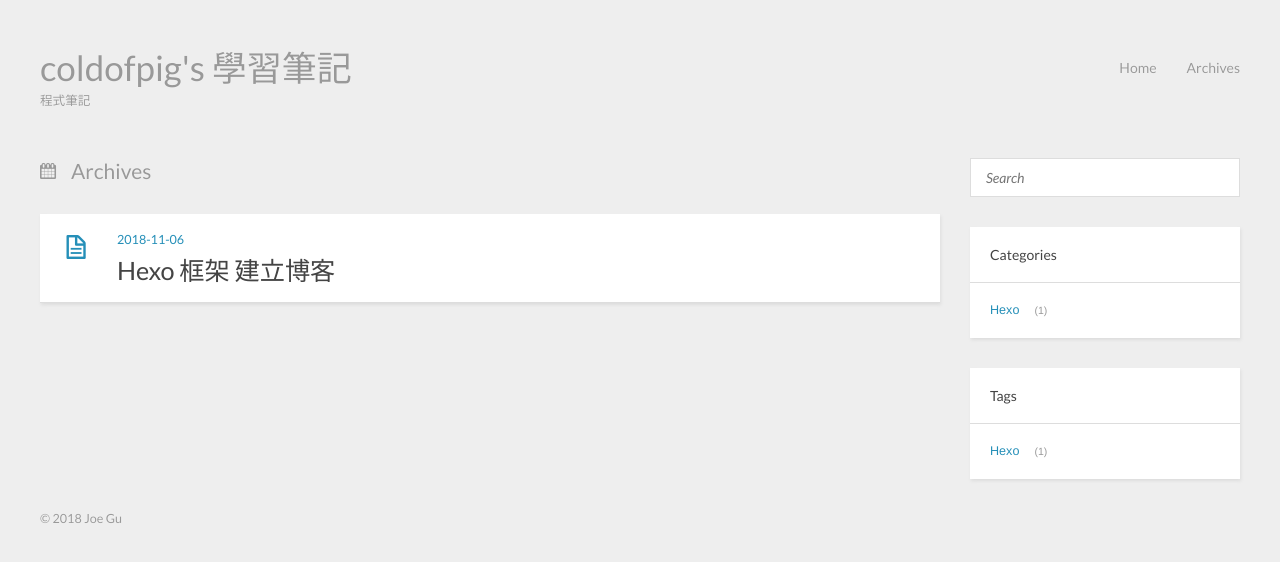
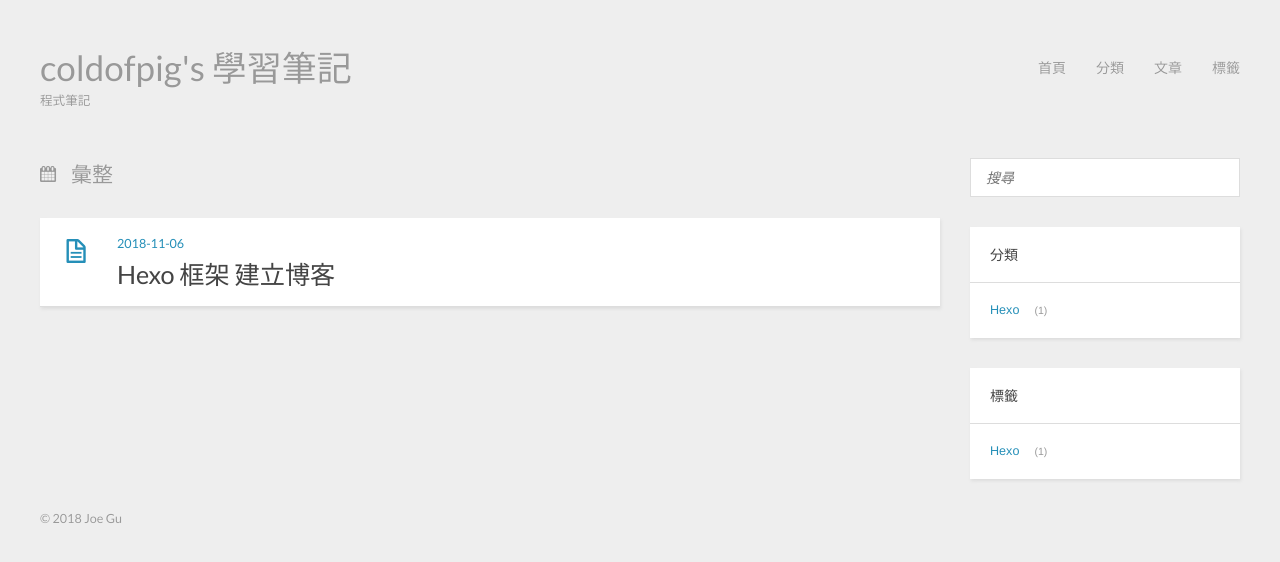
Before and after one commit to coldofpig/coldofpig.github.io, a plain HTML site: page archives/index.html in a window 1280 px wide. Drawn offline with nearby package versions, Linux system fonts and the light colour scheme.

Commit message:
Site updated: 2018-11-06 15:42:30

```diff
--- a/archives/index.html
+++ b/archives/index.html
@@ -3,7 +3,7 @@
 <head><meta name="generator" content="Hexo 3.8.0">
   <meta charset="utf-8">
 
-  <title>Archives | coldofpig&#39;s 學習筆記</title>
+  <title>彙整 | coldofpig&#39;s 學習筆記</title>
   <meta name="author" content="Joe Gu">
 
   <meta name="description" content="自學的記錄">
@@ -35,9 +35,13 @@
 <nav id="main-nav" class="alignright">
   <ul>
 
-      <li><a href="/">Home</a></li>
+      <li><a href="//">首頁</a></li>
 
-      <li><a href="/archives">Archives</a></li>
+      <li><a href="/categories">分類</a></li>
+
+      <li><a href="/archives">文章</a></li>
+
+      <li><a href="/tags">標籤</a></li>
 
   </ul>
   <div class="clearfix"></div>
@@ -46,7 +50,7 @@
 </header>
   <div id="content" class="inner">
     <div id="main-col" class="alignleft"><div id="wrapper">
-<h2 class="archive-title">Archives</h2>
+<h2 class="archive-title">彙整</h2>
 
 
   <div class="archive">
@@ -68,14 +72,14 @@
     <aside id="sidebar" class="alignright">
   <div class="search">
   <form action="//google.com/search" method="get" accept-charset="utf-8">
-    <input type="search" name="q" results="0" placeholder="Search">
+    <input type="search" name="q" results="0" placeholder="搜尋">
     <input type="hidden" name="q" value="site:yoursite.com">
   </form>
 </div>
 
 
 <div class="widget tag">
-  <h3 class="title">Categories</h3>
+  <h3 class="title">分類</h3>
   <ul class="entry">
 
     <li><a href="/categories/Hexo/">Hexo</a><small>1</small></li>
@@ -86,7 +90,7 @@
 
 
 <div class="widget tag">
-  <h3 class="title">Tags</h3>
+  <h3 class="title">標籤</h3>
   <ul class="entry">
 
     <li><a href="/tags/Hexo/">Hexo</a><small>1</small></li>
```
Also changed, not shown: 2018/11/06/first-post/index.html (+10 -6 lines), archives/2018/11/index.html (+10 -6 lines), archives/2018/index.html (+10 -6 lines), categories/Hexo/index.html (+9 -5 lines), index.html (+9 -5 lines), tags/Hexo/index.html (+9 -5 lines).
